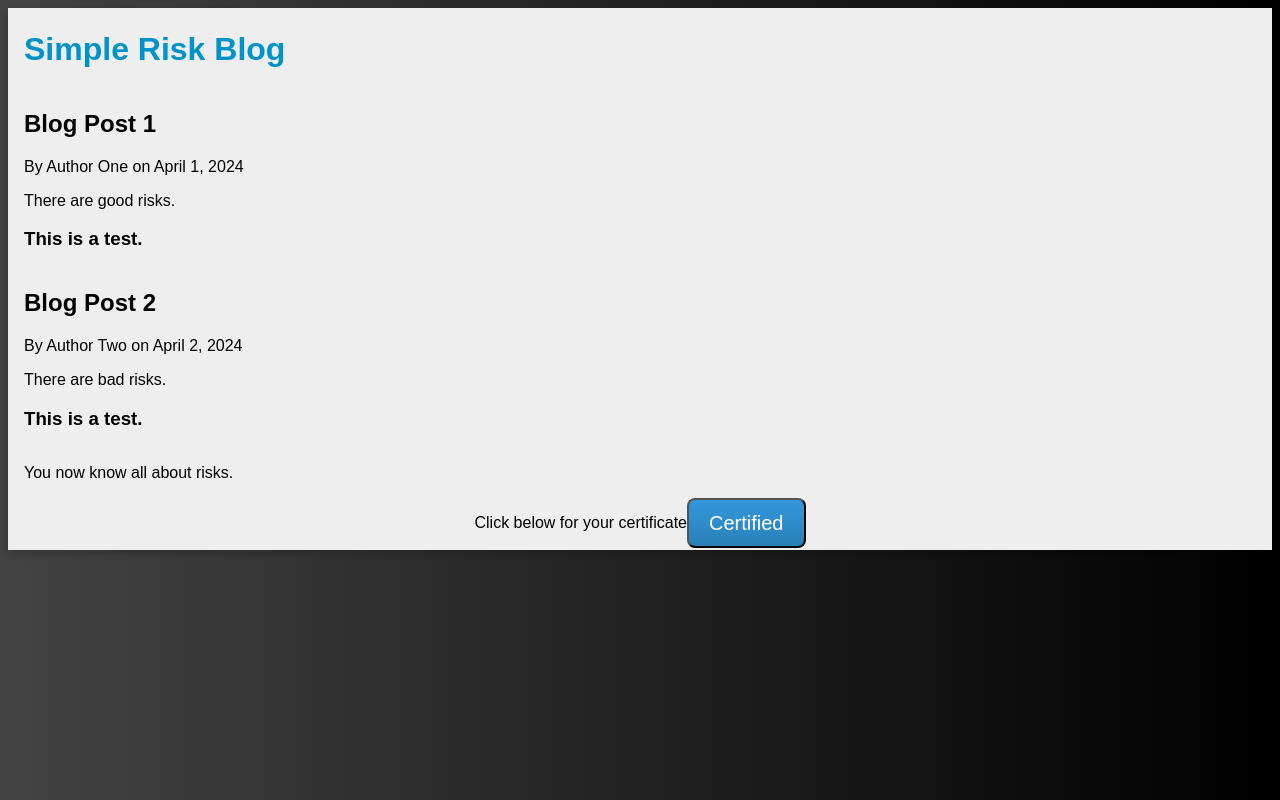
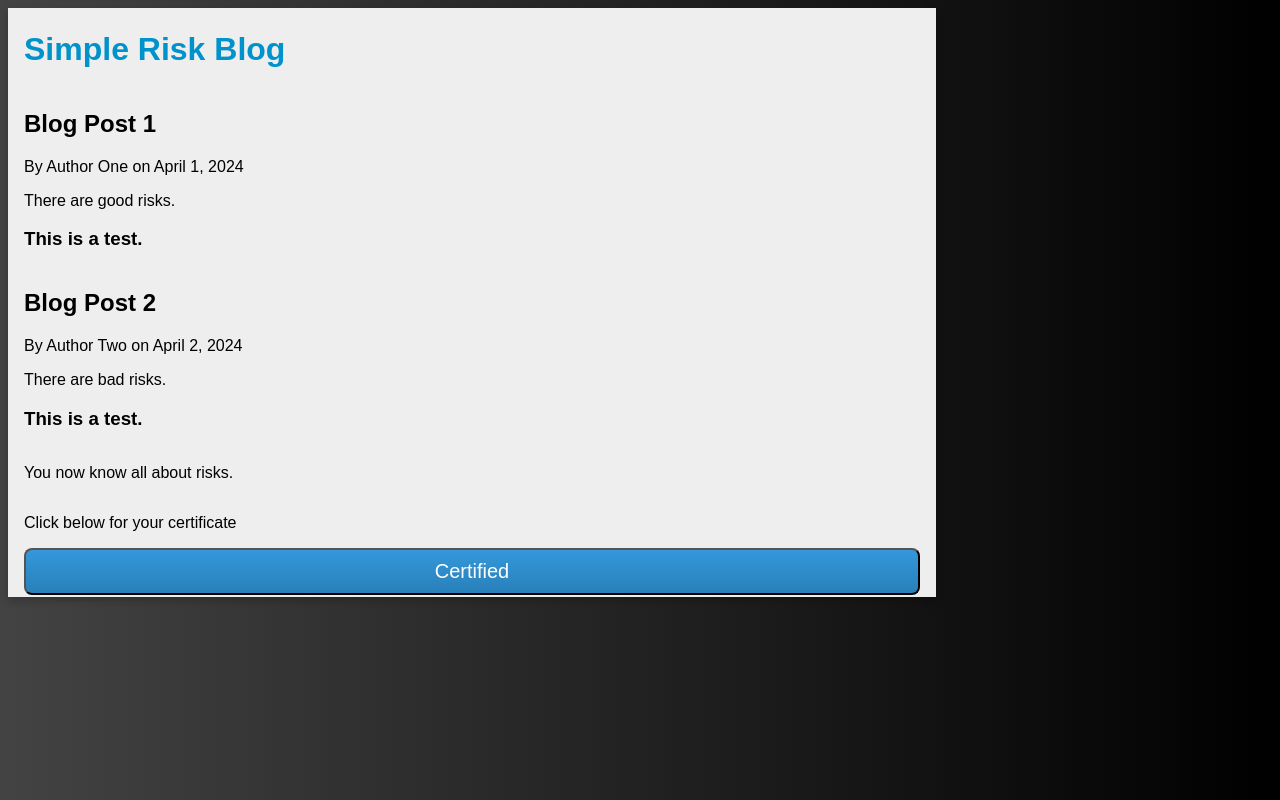
Before and after one commit to ldbshear/rolling-barnacles, a Flask app: page / in a window 1280 px wide. Run offline with Flask 3, Linux system fonts and the light colour scheme.

Commit message:
fixing css styles

```diff
--- a/static/style.css
+++ b/static/style.css
@@ -12,14 +12,14 @@ h1 {
     display: flex;
     flex-direction: column;
     justify-content: center;
-
+    width: 70vw;
     box-shadow: 0 4px 8px 0 rgba(0,0,0,0.2);
     padding: 2px 16px;
 }
 
 #degreeBtnHolder{
     display: flex;
-    flex-direction: row;
+    flex-direction: column;
     justify-content: center;
 }
 
```
